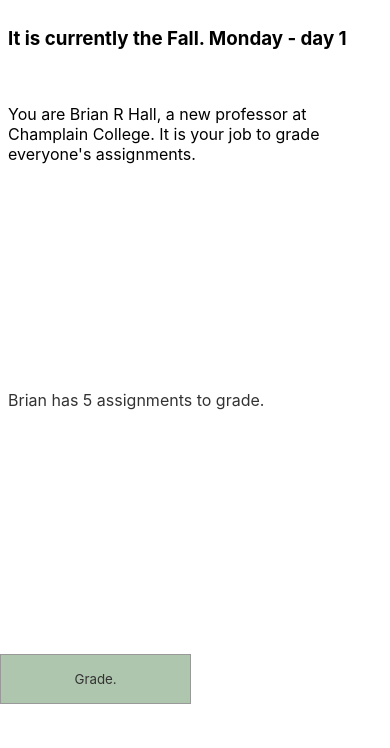
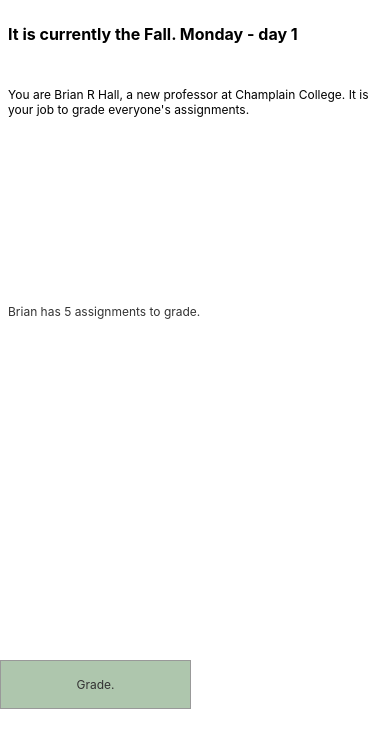
Before and after one commit to helloimowen/brian-clicker, a plain HTML site: page index.html in a window 390 px wide. Drawn offline with Linux system fonts and the light colour scheme.

Commit message:
fitting everything

```diff
--- a/index.css
+++ b/index.css
@@ -127,7 +127,7 @@
       font-family: -apple-system, BlinkMacSystemFont, "Segoe UI", Roboto, Oxygen-Sans, Ubuntu, Cantarell, "Helvetica Neue", Helvetica, Arial, sans-serif;
     }
 
-      @media all and (max-width: 700px) {
+    @media all and (max-width: 700px) {
     div.container {
       /* On small screens, we are no longer using row direction but column */
       flex-direction: column;
@@ -151,17 +151,41 @@
     ul#employeeList li {
     text-align: center;
     display: block;
-    border: 1px solid grey;
     float: left;
     padding: 0px 0px;
     font-size: 10px;
     }
-
+    ul#employeeList {
+      padding: 0px 0px;
+    }
 
         .gradeButton{
       background-color: #9bb899;
       padding: 16px 5px;
     }
+
+    div.overContainer{
+      justify-content: center;
+
+    }
+    div.container{
+      justify-content: center;
+    }
+      p{
+      font-size:12px;
+    }
+    .upgrade{
+      font-size:12px;
+    }
+    .buttonGroup{
+      font-size: 12px;
+    }
+
+        #season
+    {
+      font-size: 16px
+    }
+
   }
 
 
```
